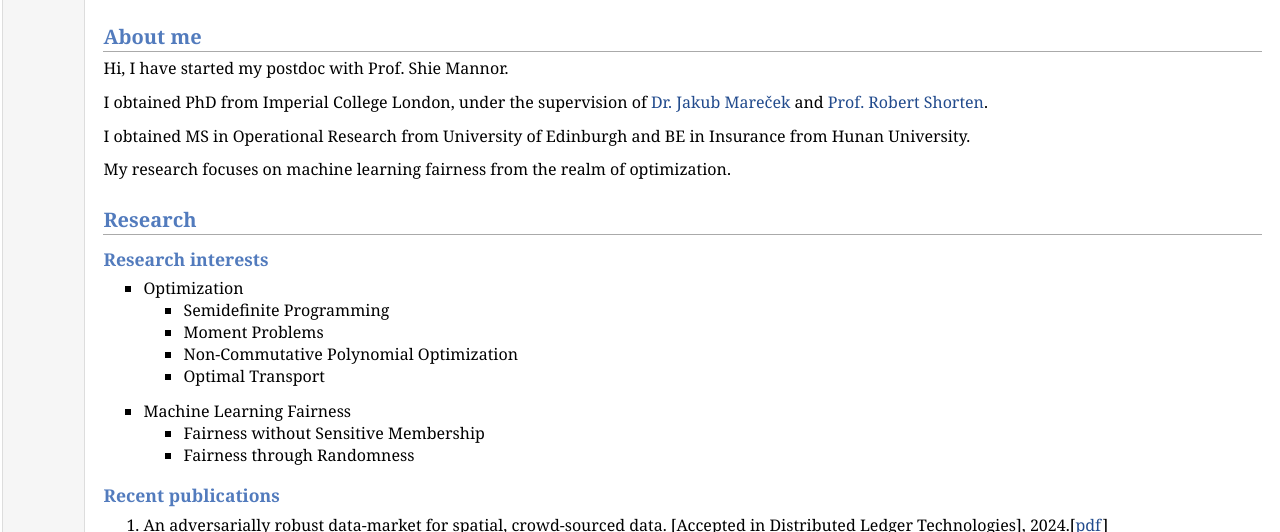
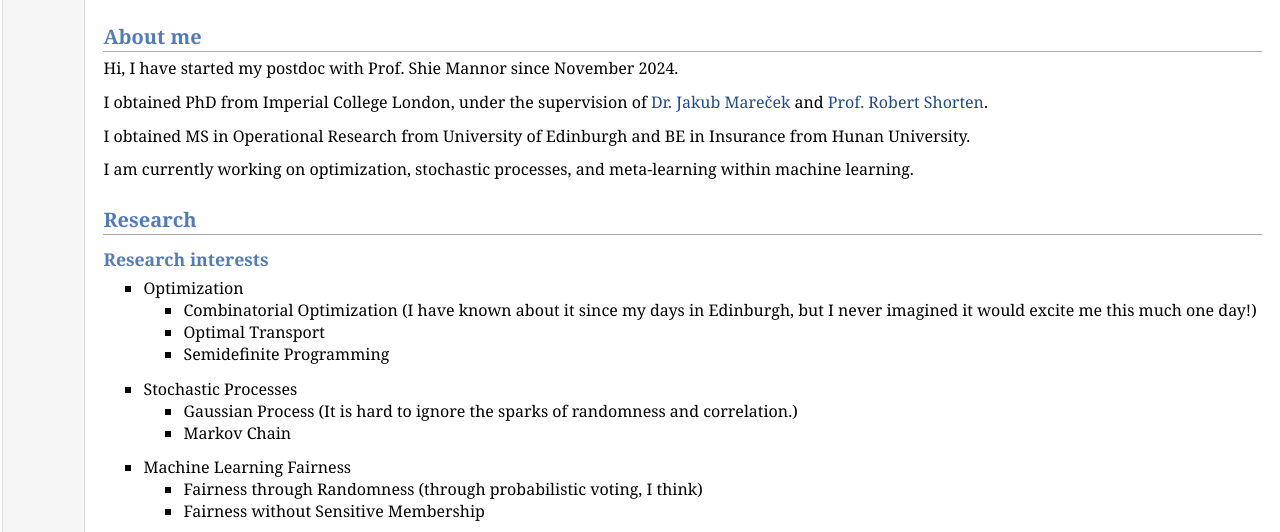
Before and after one commit to Quan-Zhou/Quan-Zhou.github.io, a plain HTML site: page index.html in a window 1280 px wide. Shown: the part 246-778 px from the top of the page. Drawn offline with Linux system fonts and the light colour scheme.

Commit message:
Update index.html

```diff
--- a/index.html
+++ b/index.html
@@ -32,29 +32,39 @@ Technion, Israel <br />
 E-mail: <a href="quan.zhou@campus.technion.ac.il">quan.zhou@campus.technion.ac.il</a></p>
 </td></tr></table>
 <h2>About me</h2>
-<p>Hi, I have started my postdoc with Prof. Shie Mannor.</p>
+<p>Hi, I have started my postdoc with Prof. Shie Mannor since November 2024.</p>
 <p>I obtained PhD from Imperial College London, under the supervision of <a href="https://scholar.google.com/citations?user=Ew8TNsMAAAAJ&hl=en">Dr. Jakub Mareček</a> and <a href="https://scholar.google.com/citations?user=Rnb8M9AAAAAJ&hl=en">Prof. Robert Shorten</a>.</p>
 <p>I obtained MS in Operational Research from University of Edinburgh and BE in Insurance from Hunan University.</p>
-<p>My research focuses on machine learning fairness from the realm of optimization.</p>
+<p>I am currently working on optimization, stochastic processes, and meta-learning within machine learning.</p>
 <h2>Research</h2>
 <h3>Research interests</h3>
 <ul>
-<li><p>Optimization</p>
+  <li>
+    <p>Optimization</p>
     <ul>
+      <li>Combinatorial Optimization (I have known about it since my days in Edinburgh, but I never imagined it would excite me this much one day!)</li>
+      <li>Optimal Transport</li>
       <li>Semidefinite Programming</li>
-<li>Moment Problems</li>
-<li>Non-Commutative Polynomial Optimization</li>
-<li>Optimal Transport</li>
     </ul>
-<li><p>Machine Learning Fairness</p>
+  </li>
+  <li>
+    <p>Stochastic Processes</p>
     <ul>
+      <li>Gaussian Process (It is hard to ignore the sparks of randomness and correlation.)</li>
+      <li>Markov Chain</li>
+    </ul>
+  </li>
+  <li>
+    <p>Machine Learning Fairness</p>
+    <ul>
+      <li>Fairness through Randomness (through probabilistic voting, I think)</li>
       <li>Fairness without Sensitive Membership</li>
-<li>Fairness through Randomness </li>
     </ul>
+  </li>
 </ul>
 <h3>Recent publications </h3>
 <ol>
-<li><p>An adversarially robust data-market for spatial, crowd-sourced data. [Accepted in Distributed Ledger Technologies], 2024.[<a href="https://arxiv.org/abs/2206.06299">pdf</a>]
+<li><p>An adversarially robust data-market for spatial, crowd-sourced data. Distributed Ledger Technologies, 2024.[<a href="https://dl.acm.org/doi/10.1145/3703464">pdf</a>]
 <br/><font color="grey" size=2>Aida Manzano Kharman, Christian Jursitzky, Quan Zhou, Pietro Ferraro, Jakub Marecek, Pierre Pinson, and Robert Shorten. </font></p>
 </li>
 <li><p>Closed-loop view of the regulation of AI: Equal impact across repeated interactions.  In 2024 IEEE 40th International Conference on Data Engineering
@@ -76,6 +86,9 @@ Workshops (ICDEW), 2024.[<a href="https://ieeexplore.ieee.org/document/10555099"
 </ol>
 <h3>Under review</h3>
 <ol>
+<li><p>Representative Action Selection for Large Action-Space Meta-Bandits.[<a href="https://arxiv.org/abs/2505.18269">arXiv</a>]
+<br/><font color="grey" size=2>Quan Zhou, Mark Kozdoba and Shie Mannor. </font></p>
+</li>
 <li><p>Group-blind optimal transport to group parity and its constrained variants.[<a href="https://arxiv.org/abs/2310.11407">arXiv</a>]
 <br/><font color="grey" size=2>Quan Zhou, Robert Shorten and Jakub Mareček. </font></p>
 </li>
```
Lines whose indentation alone changed are shown as unchanged.
